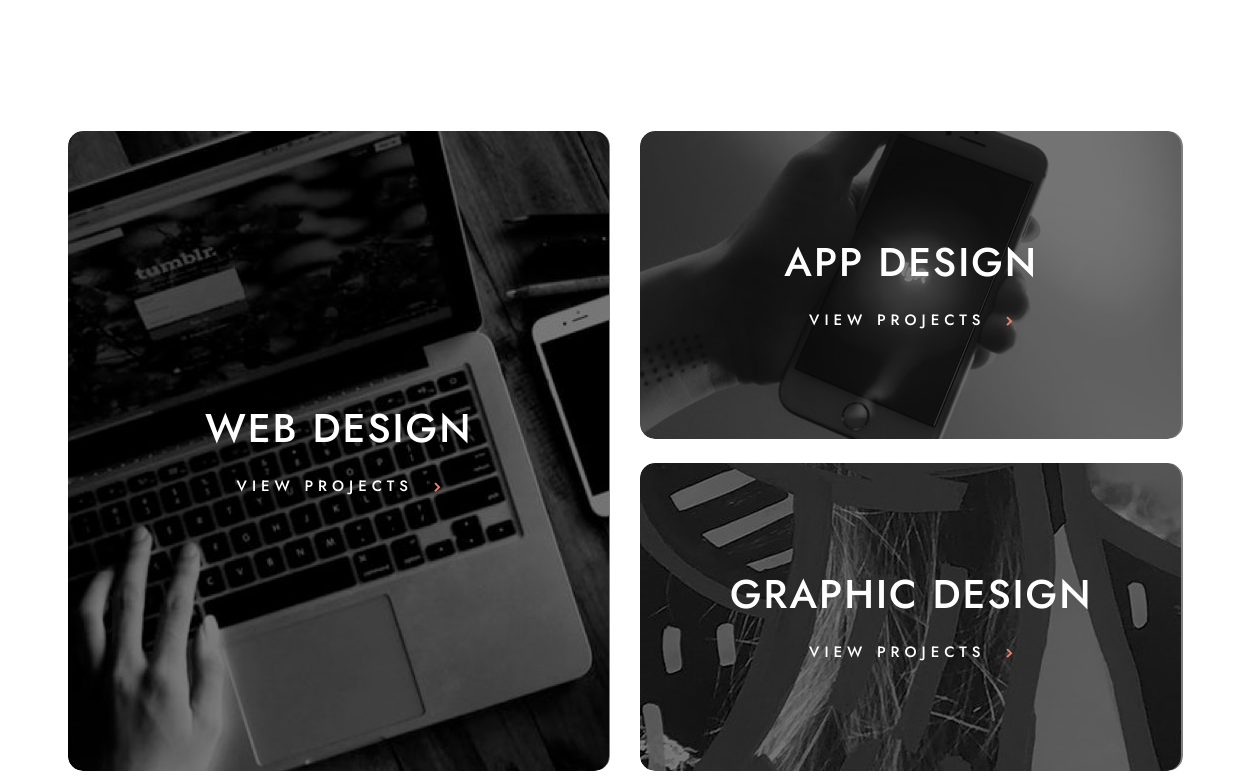
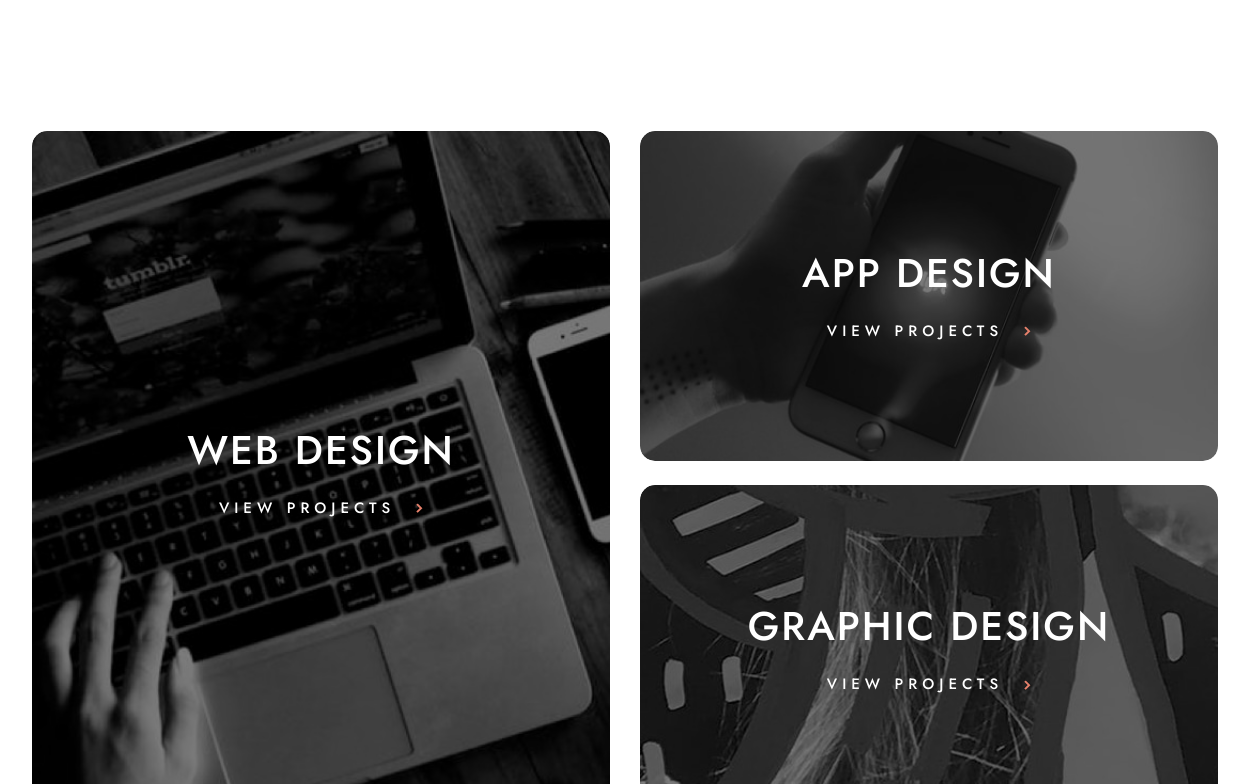
Before and after one commit to yinonhever/designo, a Vue app: page / in a window 1536 px wide. Shown: the part 820-1604 px from the top of the page, without its empty margins (143-1392 px from the left). Built offline with nearby package versions, Linux system fonts and the light colour scheme.

Commit message:
optimize responsiveness of portfolio links

```diff
--- a/src/sass/components/_portfolio-link.scss
+++ b/src/sass/components/_portfolio-link.scss
@@ -3,7 +3,7 @@
   grid-template-columns: 1fr 1fr;
   grid-column-gap: 3rem;
   grid-row-gap: 2.4rem;
-  max-width: 1115px;
+  // max-width: 1115px;
   margin: auto;
 
   @include respond(tablet) {
@@ -51,6 +51,18 @@
     }
   }
 
+  @media only screen and (min-width: 1450px) {
+    &__img {
+      height: initial;
+      width: 100%;
+    }
+
+    &--large ~ & &__img {
+      height: 100%;
+      width: initial;
+    }
+  }
+
   &__content {
     position: absolute;
     top: 50%;
```
